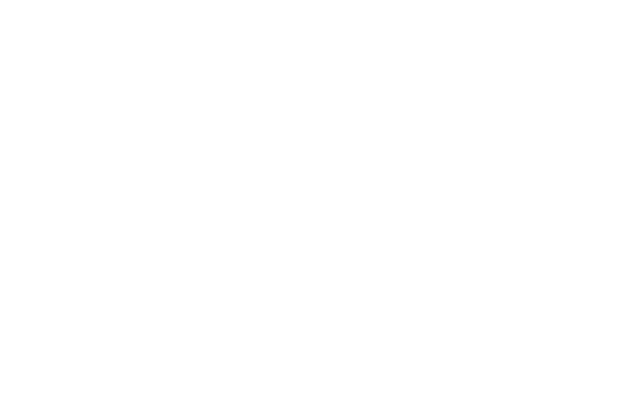
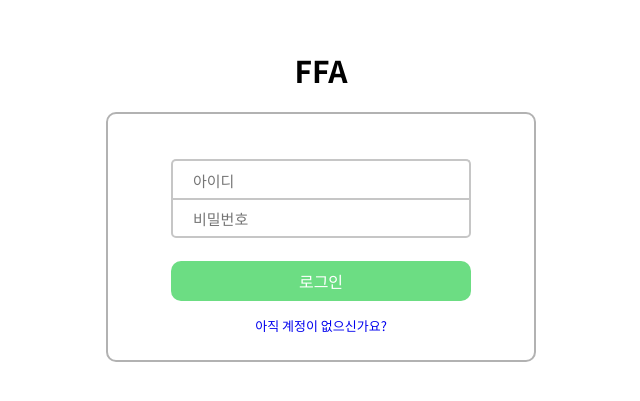
Before and after one commit to hackathon-ffa/FFA_CLIENT, a React (Create React App) app: page / in a window 1280 px wide. Before the commit this address had no page. Shown: the part 195-596 px from the top of the page, without its empty margins (319-959 px from the left). Built offline with nearby package versions, Linux system fonts and the light colour scheme.

Commit message:
Auto stash before merge of "develop" and "origin/develop"

```diff
--- a/src/App.tsx
+++ b/src/App.tsx
@@ -17,9 +17,9 @@
           <Routes>
             <Route path="/home" element={<HomePage />} />
             <Route path="/dashboard" element={<DashboardPage />} />
-            <Route path="/login" element={<Login />} />
-            <Route path="/signup" element={<SignUp />} />
-            <Route path="/vacation" element={<VacationPage />} />
+            <Route path="/" element={<Login/>} />
+            <Route path="/signup" element={<SignUp/>} />
+            <Route path="/vacation" element={<VacationPage/>} />
             <Route path="/management" element={<ManagementPage />} />
           </Routes>
         </RecoilRoot>
--- a/src/pages/VacationPage.tsx
+++ b/src/pages/VacationPage.tsx
@@ -1,5 +1,6 @@
 import styled from "styled-components";
 import { useState } from "react";
+import UserNavBar from "../components/UserNavBar";
 
 const VacationPage = () => {
   const [startDate, setStartDate] = useState("");
@@ -9,6 +10,7 @@
 
   return (
     <Wrapper>
+      <UserNavBar/>
       <h1>휴가 신청서</h1>
       <VacationFormWrapper>
         <Title>
```
